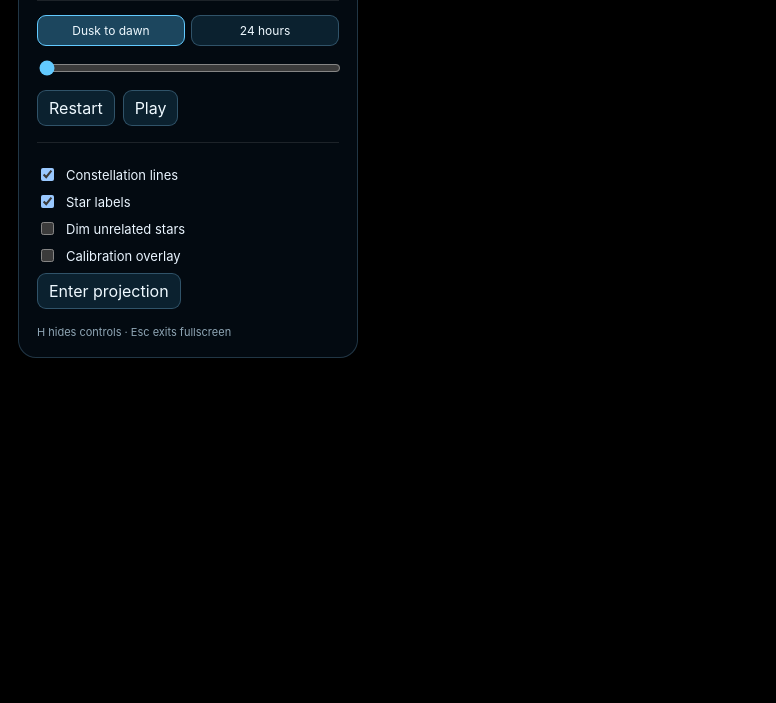
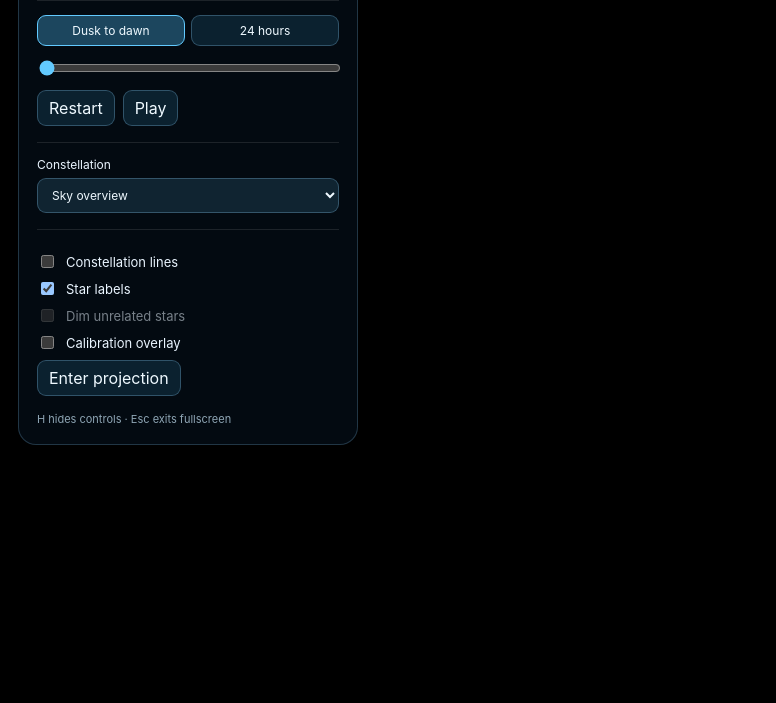
Before and after one commit to reema7667/constellations-projector, a website built with Vite: page index.html in a window 1280 px wide. Shown: the part 97-800 px from the top of the page, without its empty margins (0-776 px from the left). Built offline with nearby package versions, Linux system fonts and the light colour scheme; what astronomy-engine would draw is missing.

Commit message:
feat(constellations): add overview-first focus controls (phase 2)

```diff
--- a/src/catalog/constellations.ts
+++ b/src/catalog/constellations.ts
@@ -14,3 +14,8 @@ export const cygnus: Constellation = {
 };
 
 export const constellations: readonly Constellation[] = [cygnus];
+
+export function resolveConstellation(id: string | null): Constellation | null {
+  if (id === null) return null;
+  return constellations.find((constellation) => constellation.id === id) ?? null;
+}
--- a/src/main.ts
+++ b/src/main.ts
@@ -1,9 +1,9 @@
 import "./style.css";
 import { dateAtOffset, advanceTime, replayDurationHours, replayWindow } from "./astronomy/time";
 import { stars } from "./catalog/stars";
-import { cygnus } from "./catalog/constellations";
+import { constellations, resolveConstellation } from "./catalog/constellations";
 import { renderSky, projectStars } from "./rendering/skyRenderer";
-import { createAppState } from "./state/appState";
+import { constellationSelectionPatch, createAppState } from "./state/appState";
 import { loadCalibration, saveCalibration } from "./storage/settings";
 import { createControls, updateTimeControls, type ControlActions } from "./ui/controls";
 import type { AppState, Calibration, ReplayRange } from "./types";
@@ -54,6 +54,7 @@ const actions: ControlActions = {
     updateTimeControls(app, state);
   },
   onTogglePlay: () => patch({ playing: !state.playing }),
+  onConstellation: (id) => patch(constellationSelectionPatch(id)),
   onPatch: patch,
   onCalibration: (calibration: Calibration) => { state.calibration = calibration; const error = saveCalibration(calibration); if (error) notify(error); },
   onProjection: async () => {
@@ -64,7 +65,7 @@ const actions: ControlActions = {
 };
 
 function mountControls(): void {
-  app.replaceChildren(createControls(state, actions));
+  app.replaceChildren(createControls(state, constellations, actions));
   let toast = document.querySelector<HTMLDivElement>("#message");
   if (state.message) { if (!toast) { toast = document.createElement("div"); toast.id = "message"; document.body.append(toast); } toast.textContent = state.message; }
   else toast?.remove();
@@ -90,7 +91,7 @@ function frame(timestamp: number): void {
     if (advanced.reachedBoundary) { state.playing = false; mountControls(); }
   }
   const projected = projectStars(stars, state.now, cssWidth, cssHeight, state.calibration);
-  renderSky(context, cssWidth, cssHeight, projected, cygnus, state);
+  renderSky(context, cssWidth, cssHeight, projected, resolveConstellation(state.selectedConstellationId), state);
   requestAnimationFrame(frame);
 }
 requestAnimationFrame(frame);
--- a/src/state/appState.ts
+++ b/src/state/appState.ts
@@ -7,8 +7,13 @@ export function createAppState(now = new Date()): AppState {
   return {
     now: window.start, anchorTime: window.start, offsetHours: 0, playing: false,
     replayRange: "night", replayEnd: window.end,
-    showLabels: true, showConstellationLines: true, dimContext: false, calibrationMode: false,
+    selectedConstellationId: null,
+    showLabels: true, showConstellationLines: false, dimContext: false, calibrationMode: false,
     projectionMode: false, controlsVisible: true, message: null,
     calibration: { ...IDENTITY_CALIBRATION },
   };
 }
+
+export function constellationSelectionPatch(selectedConstellationId: string | null): Pick<AppState, "selectedConstellationId" | "dimContext"> {
+  return { selectedConstellationId, dimContext: selectedConstellationId !== null };
+}
--- a/src/style.css
+++ b/src/style.css
@@ -1,7 +1,7 @@
 :root { color-scheme: dark; font-family: Inter, ui-sans-serif, system-ui, sans-serif; background: #000; color: #eaf5ff; }
 * { box-sizing: border-box; }
 html, body { width: 100%; height: 100%; margin: 0; overflow: hidden; background: #000; }
-button, input { font: inherit; }
+button, input, select { font: inherit; }
 #sky { position: fixed; inset: 0; display: block; background: #000; }
 #controls { position: fixed; z-index: 2; top: 18px; left: 18px; width: min(340px, calc(100vw - 36px)); max-height: calc(100vh - 36px); overflow: auto; padding: 18px; border: 1px solid rgba(143, 211, 255, .22); border-radius: 18px; background: rgba(4, 12, 20, .88); backdrop-filter: blur(18px); box-shadow: 0 18px 70px rgba(0,0,0,.55); transition: opacity .2s, transform .2s; }
 #controls.hidden { opacity: 0; pointer-events: none; transform: translateY(-10px); }
@@ -14,9 +14,12 @@ section { margin-top: 16px; padding-top: 14px; border-top: 1px solid rgba(255,25
 .replay-ranges button.active { border-color: #62caff; background: rgba(62,153,201,.42); }
 input[type="range"] { width: 100%; accent-color: #62caff; }
 .button-row { display: flex; gap: 8px; margin-top: 10px; }
+.focus-row { display: grid; gap: 6px; font-size: 12px; }
+.focus-row select { width: 100%; border: 1px solid rgba(143,211,255,.28); border-radius: 9px; padding: 8px 10px; color: #eff9ff; background: #102431; }
 button { border: 1px solid rgba(143,211,255,.28); border-radius: 9px; padding: 7px 11px; color: #eff9ff; background: rgba(42,117,155,.22); cursor: pointer; }
 button:hover { background: rgba(62,153,201,.3); }
 .check-row { display: flex; align-items: center; gap: 9px; margin: 8px 0; font-size: 13px; }
+.check-row.disabled { opacity: .5; }
 .range-row { display: grid; grid-template-columns: 1fr auto; gap: 4px 10px; margin: 10px 0; font-size: 12px; }
 .range-row input { grid-column: 1 / -1; }.range-row output { color: #7dd3fc; font-variant-numeric: tabular-nums; }
 .hint, footer { color: #8fa6b5; font-size: 11px; }.calibration-panel button { margin-top: 8px; }
--- a/src/types.ts
+++ b/src/types.ts
@@ -46,6 +46,7 @@ export interface AppState {
   playing: boolean;
   replayRange: ReplayRange;
   replayEnd: Date;
+  selectedConstellationId: string | null;
   showLabels: boolean;
   showConstellationLines: boolean;
   dimContext: boolean;
--- a/src/ui/controls.ts
+++ b/src/ui/controls.ts
@@ -1,4 +1,4 @@
-import type { AppState, Calibration } from "../types";
+import type { AppState, Calibration, Constellation } from "../types";
 import type { ReplayRange } from "../types";
 import { replayDurationHours } from "../astronomy/time";
 import { createCalibrationPanel } from "./calibrationPanel";
@@ -6,8 +6,33 @@ import { createCalibrationPanel } from "./calibrationPanel";
 export interface ControlActions {
   onResetTime(): void; onOffset(hours: number): void; onTogglePlay(): void;
   onReplayRange(range: ReplayRange): void;
+  onConstellation(id: string | null): void;
   onPatch(patch: Partial<AppState>): void; onCalibration(value: Calibration): void;
   onProjection(): void;
+}
+
+export interface ConstellationControlModel {
+  selectedValue: string;
+  options: readonly { value: string; label: string }[];
+  dimContextDisabled: boolean;
+}
+
+export function constellationIdFromControlValue(value: string): string | null {
+  return value === "" ? null : value;
+}
+
+export function constellationControlModel(
+  state: Pick<AppState, "selectedConstellationId">,
+  catalogue: readonly Constellation[],
+): ConstellationControlModel {
+  return {
+    selectedValue: state.selectedConstellationId ?? "",
+    options: [
+      { value: "", label: "Sky overview" },
+      ...catalogue.map((constellation) => ({ value: constellation.id, label: constellation.name })),
+    ],
+    dimContextDisabled: state.selectedConstellationId === null,
+  };
 }
 
 export function formatDisplayedTime(date: Date): string {
@@ -24,7 +49,7 @@ export function updateTimeControls(root: ParentNode, state: Pick<AppState, "now"
   }
 }
 
-export function createControls(state: AppState, actions: ControlActions): HTMLElement {
+export function createControls(state: AppState, catalogue: readonly Constellation[], actions: ControlActions): HTMLElement {
   const shell = document.createElement("aside"); shell.id = "controls";
   shell.className = state.controlsVisible ? "" : "hidden";
   const title = document.createElement("header");
@@ -44,11 +69,23 @@ export function createControls(state: AppState, actions: ControlActions): HTMLEl
   const buttons = document.createElement("div"); buttons.className = "button-row";
   const restart = button("Restart", actions.onResetTime); const play = button(state.playing ? "Pause" : "Play", actions.onTogglePlay);
   buttons.append(restart, play); time.append(rangeChoices, display, slider, buttons); shell.append(time);
+  const focusModel = constellationControlModel(state, catalogue);
+  const focus = document.createElement("section"); focus.className = "focus-panel";
+  const focusLabel = document.createElement("label"); focusLabel.className = "focus-row";
+  const focusText = document.createElement("span"); focusText.textContent = "Constellation";
+  const focusSelect = document.createElement("select"); focusSelect.setAttribute("aria-label", "Focused constellation");
+  for (const choice of focusModel.options) {
+    const option = document.createElement("option"); option.value = choice.value; option.textContent = choice.label;
+    focusSelect.append(option);
+  }
+  focusSelect.value = focusModel.selectedValue;
+  focusSelect.addEventListener("change", () => actions.onConstellation(constellationIdFromControlValue(focusSelect.value)));
+  focusLabel.append(focusText, focusSelect); focus.append(focusLabel); shell.append(focus);
   const toggles = document.createElement("section"); toggles.className = "toggle-panel";
   toggles.append(
     checkbox("Constellation lines", state.showConstellationLines, (checked) => actions.onPatch({ showConstellationLines: checked })),
     checkbox("Star labels", state.showLabels, (checked) => actions.onPatch({ showLabels: checked })),
-    checkbox("Dim unrelated stars", state.dimContext, (checked) => actions.onPatch({ dimContext: checked })),
+    checkbox("Dim unrelated stars", state.dimContext, (checked) => actions.onPatch({ dimContext: checked }), focusModel.dimContextDisabled),
     checkbox("Calibration overlay", state.calibrationMode, (checked) => actions.onPatch({ calibrationMode: checked })),
   );
   toggles.append(button("Enter projection", actions.onProjection)); shell.append(toggles);
@@ -69,8 +106,9 @@ function rangeButton(label: string, range: ReplayRange, selected: ReplayRange, a
   return element;
 }
 
-function checkbox(label: string, checked: boolean, action: (checked: boolean) => void): HTMLLabelElement {
+function checkbox(label: string, checked: boolean, action: (checked: boolean) => void, disabled = false): HTMLLabelElement {
   const row = document.createElement("label"); row.className = "check-row";
-  const input = document.createElement("input"); input.type = "checkbox"; input.checked = checked; input.addEventListener("change", () => action(input.checked));
+  if (disabled) row.classList.add("disabled");
+  const input = document.createElement("input"); input.type = "checkbox"; input.checked = checked; input.disabled = disabled; input.addEventListener("change", () => action(input.checked));
   row.append(input, document.createTextNode(label)); return row;
 }
```
Also changed, not shown: context/changes/first-summer-constellation-focus/change.md (added, +15 -0 lines), context/changes/first-summer-constellation-focus/plan.md (+1 -1 lines), src/catalog/constellations.test.ts (+9 -1 lines), src/state/appState.test.ts (added, +35 -0 lines), src/ui/controls.test.ts (added, +57 -0 lines), README.md.
